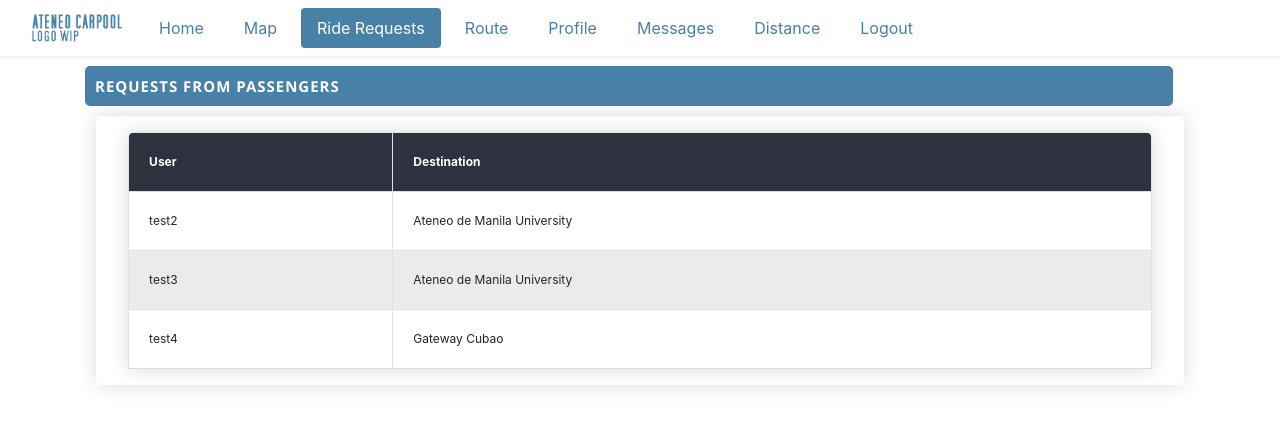
After one commit to alvin-andrada/CSCI-42-Project, a Django app: page /destination_requests in a window 1280 px wide. The commit adds this page. Shown: the top 428 px of the page. Run offline with Django 5.2, Linux system fonts and the light colour scheme; data comes from the database, SQL or seed files in the repository; both versions use the stored data as it was after the commit; some libraries are stand-ins or nearby versions.

Commit message:
Add destination_requests page

```diff
--- a/project_content/models.py
+++ b/project_content/models.py
@@ -55,7 +55,7 @@ class UserLocation(models.Model):
 
 class DestinationRequest(models.Model):
     user = models.OneToOneField(User, on_delete=models.CASCADE)
-    destination = models.OneToOneField(Locations, on_delete=models.CASCADE)
+    destination = models.ForeignKey(Locations, on_delete=models.CASCADE)
 
     def __str__(self):
-        return self.destination
+        return str(self.destination)
--- a/project_content/templates/project_content/base.html
+++ b/project_content/templates/project_content/base.html
@@ -50,6 +50,9 @@
                     <a class="nav-link {% if request.resolver_match.url_name == 'map' %}active{% endif %}" href="{% url 'map' %}">Map</a>
                 </li>
                 <li class="nav-item">
+                    <a class="nav-link {% if request.resolver_match.url_name == 'destination_requests' %}active{% endif %}" href="{% url 'destination_requests' %}">Ride Requests</a>
+                </li>
+                <li class="nav-item">
                     <a class="nav-link {% if request.resolver_match.url_name == 'my_route_view' %}active{% endif %}" href="{% url 'my_route_view' %}">Route</a>
                 </li>
                 <li class="nav-item">
--- /dev/null
+++ b/project_content/templates/project_content/destination_requests.html
@@ -0,0 +1,37 @@
+{% extends 'project_content/base.html' %}
+
+{% block content %}
+
+<div class="pageholder container" style="width: 100%;">
+    <div class="titleholder">
+
+        <div class="title"> Requests from Passengers </div>
+
+    </div>
+
+
+    <div class="linkholder" style="margin-left: auto; margin-right: auto;">
+            <table id="ourtable3" class="myTable m-3">
+                <thead>
+                    <tr>
+                        <th>User</th>
+                        <th>Destination</th>
+                    </tr>
+                </thead>
+
+                <tbody>
+                    {% for passenger in data %}
+                    <tr>
+                        <td> {{ passenger.user }} </td>
+                        <td> {{ passenger.destination }} </td>
+                    </tr>
+                    {% endfor %}
+                </tbody>
+            </table>
+     </div>
+
+
+
+</div>
+
+{% endblock %}
--- a/project_content/urls.py
+++ b/project_content/urls.py
@@ -11,6 +11,7 @@ urlpatterns = [
     path("geocoding/<int:pk>", GeocodingView.as_view(), name='geocoding'),
     path("distance", DistanceView.as_view(), name='distance'),
     path("map", MapView.as_view(), name='map'),
+    path("destination_requests", DestinationRequestsView.as_view(), name='destination_requests'),
     path("route_create", Route_CreateView.as_view(), name='my_route_view'),
     path('room-create', views.CreateRoom, name='create-room'),
     path('<str:room_name>/<str:username>/', views.MessageView, name='room'),
--- a/project_content/views.py
+++ b/project_content/views.py
@@ -211,6 +211,17 @@ class DistanceView(View):
             print(form.errors)
 
         return redirect('distance')
+
+
+class DestinationRequestsView(View):
+    template_name = "project_content/destination_requests.html"
+
+    def get(self, request):
+        context = {
+            'data': DestinationRequest.objects.all()
+        }
+
+        return render(request, self.template_name, context)
 
 
 class GeocodingView(View):
```
Also changed, not shown: db.sqlite3, project_content/migrations/0009_alter_destinationrequest_destination.py (added).
